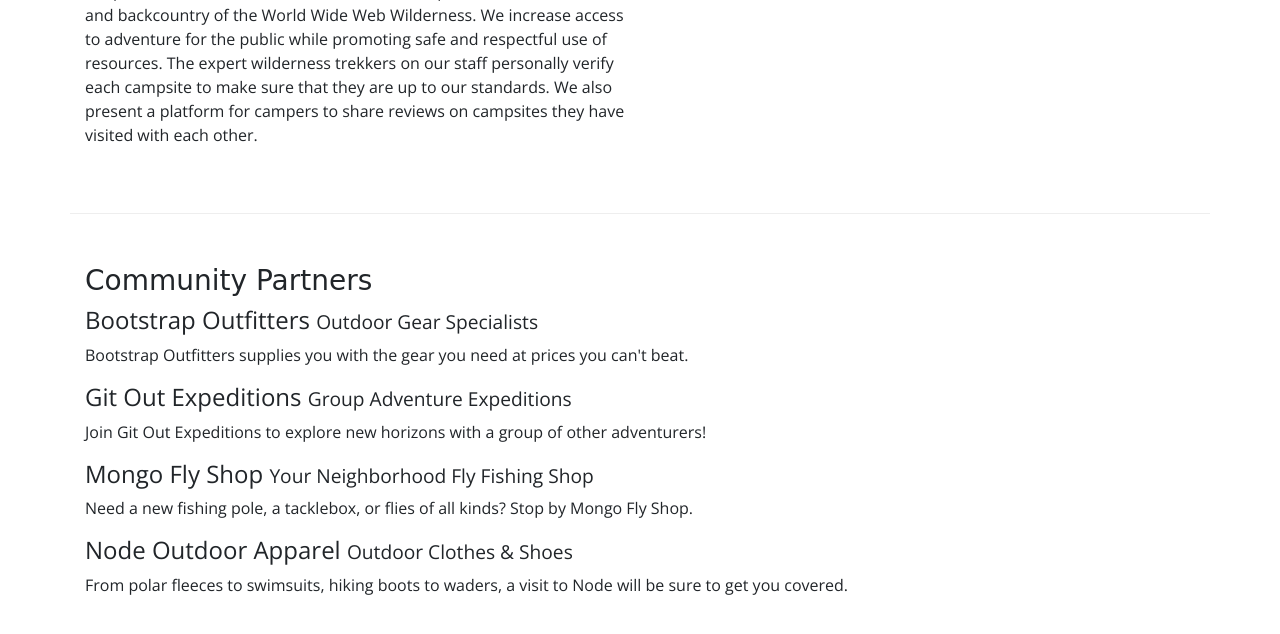
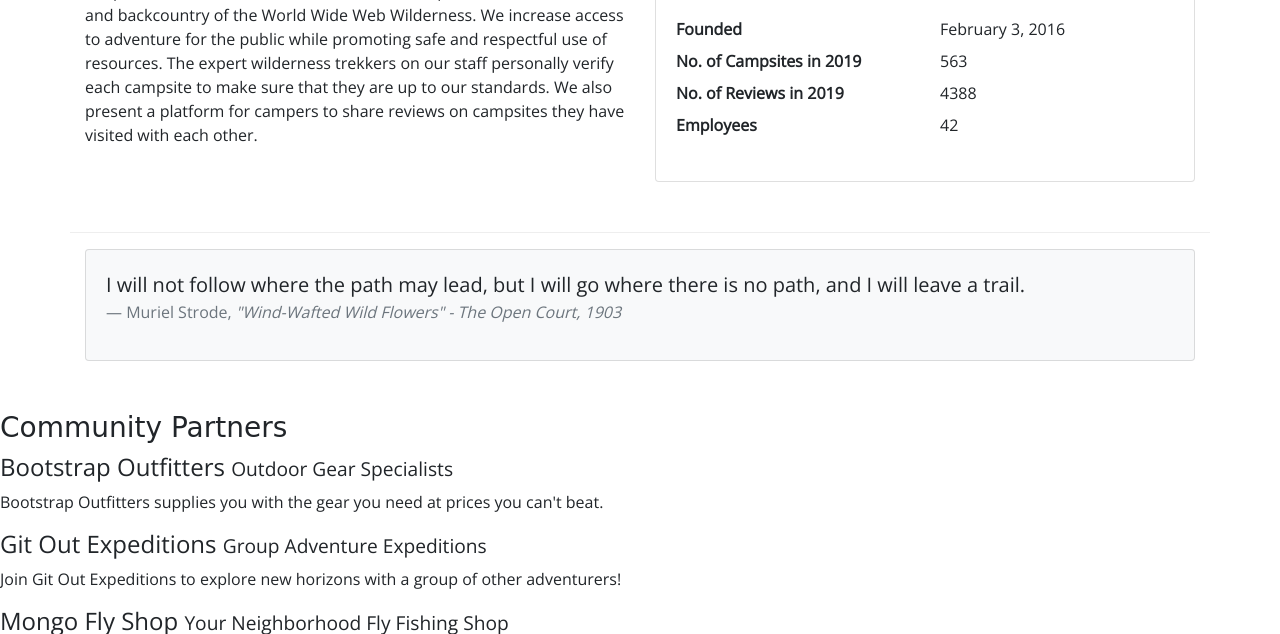
Before and after one commit to thiyaguj19-mt/nucampsite, a website: page aboutus.html in a window 1280 px wide. Shown: the part 466-1100 px from the top of the page. Drawn offline with nearby package versions, Linux system fonts and the light colour scheme.

Commit message:
added card design to aboutus.html

```diff
--- a/aboutus.html
+++ b/aboutus.html
@@ -61,6 +61,35 @@
                 <h3>Our Mission</h3>
                 <p>We present a curated database of the best campsites in the vast woods and backcountry of the World Wide Web Wilderness. We increase access to adventure for the public while promoting safe and respectful use of resources. The expert wilderness trekkers on our staff personally verify each campsite to make sure that they are up to our standards. We also present a platform for campers to share reviews on campsites they have visited with each other.</p>
             </div>
+            <div class="col-sm-6">
+                <div class="card">
+                    <h3 class="card-header bg-primary text-white">Facts At a Glance</h3>
+                    <div class="card-body">
+                        <dl class="row">
+                            <dt class="col-6">Founded</dt>
+                            <dd class="col-6">February 3, 2016</dd>
+                            <dt class="col-6">No. of Campsites in 2019</dt>
+                            <dd class="col-6">563</dd>
+                            <dt class="col-6">No. of Reviews in 2019</dt>
+                            <dd class="col-6">4388</dd>
+                            <dt class="col-6">Employees</dt>
+                            <dd class="col-6">42</dd>
+                        </div>
+                    </div>
+                </div>
+            </div>
+            <div col="6">
+                <div class="card bg-light mt-3">
+                    <blockquote class="blockquote card-body">
+                       <p class="mb-0">I will not follow where the path may lead, but I will go where there is no path, and I will leave a trail.</p>
+                        <footer class="blockquote-footer">Muriel Strode,
+                            <cite title="Source Title">"Wind-Wafted Wild Flowers" -
+                                The Open Court, 1903
+                            </cite>
+                        </footer>
+                    </blockquote>
+                </div>
+            </div>
         </div>
 
         <div class="row row-content">
@@ -78,7 +107,7 @@
         </div>
     </div>
 
-    <footer>
+    <footer class="site-footer">
         <div class="container">
             <div class="row">
                 <div class="col-4 col-sm-2 offset-1">
--- a/css/styles.css
+++ b/css/styles.css
@@ -15,7 +15,7 @@ header h2 {
     color: #CEC8FF;
 }
 
-footer {
+.site-footer {
     background-image: linear-gradient(#CEC8FF,white);
     padding: 20px 0;
 }
```
Also changed, not shown: contactus.html (+1 -1 lines), index.html (+1 -1 lines).
